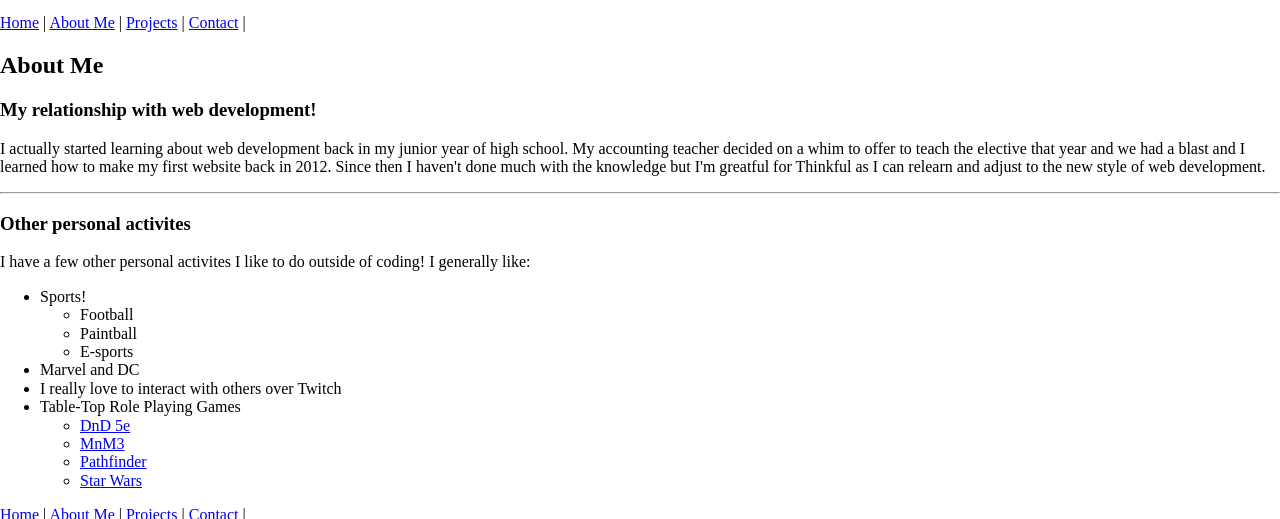
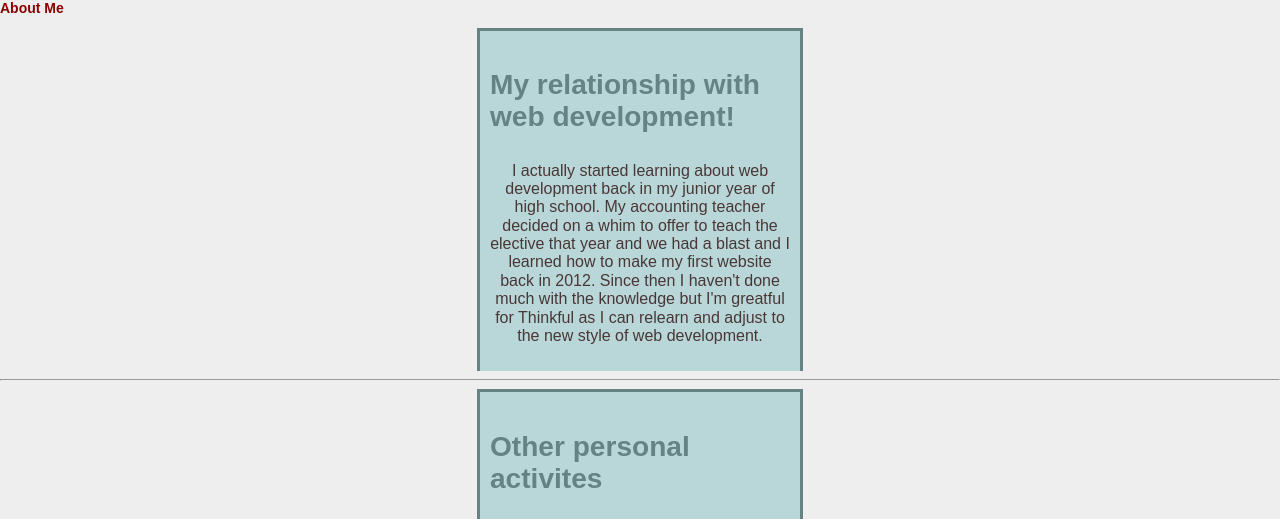
Before and after one commit to KamonStrife007/portfolio, a plain HTML site: page about.html in a window 1280 px wide. Shown: the part 66-585 px from the top of the page. Drawn offline with nearby package versions, Linux system fonts and the light colour scheme.

Commit message:
some style

```diff
--- a/style.css
+++ b/style.css
@@ -5,3 +5,102 @@ img {
     width: 50px;
     height: 50px;
 }
+body {
+    margin: 0;
+    background-color: #eee;
+  }
+
+  h1, h2, p {
+    color: DarkRed;
+    font-size: 14px;
+  }
+
+  header div h1 {
+    color: #7B3B3B;
+  }
+
+  main div header h2 {
+    color: #668284;
+    font-size: 24px;
+  }
+
+  main div p {
+    font-size: 16px;
+  }
+
+  main div  {
+    color: #668284;
+    font-size: 24px;
+  }
+
+  main div header h2 ,
+  main div p,
+  footer div nav p {
+    text-align: center;
+  }
+
+  h1,
+  ul,
+  nav > p {
+    margin: 0;
+    padding: 10px;
+  }
+
+  header,
+  nav,
+  main,
+  footer {
+    font-family: 'Oswald', sans-serif;
+  }
+
+  header div h1 {
+    text-align: center;
+    font-size: 70px;
+    margin: 0;
+    font-family: 'Permanent Marker', cursive;
+  }
+
+  header div nav {
+    margin: 0 0 10px 10px;
+  }
+
+  header div nav a {
+    padding: 0 15px 10px 20px;
+    text-decoration: none;
+    font-family: 'Montserrat', sans-serif;
+    color: #493736;
+  }
+
+  header div nav a:hover {
+    color: #668284;
+  }
+
+  nav,
+  div {
+    width: 300px;
+    margin: auto;
+  }
+
+  nav:after {
+    content: "";
+    display: table;
+    clear: both;
+  }
+
+  main div p {
+    color: #493736;
+  }
+
+  main div {
+    border: 3px solid #668284;
+    padding: 10px;
+    background-color: #B9D7D9;
+  }
+
+  main div:first-of-type {
+    border-bottom: none;
+  }
+
+  footer nav p {
+    color: #668284;
+  }
```
